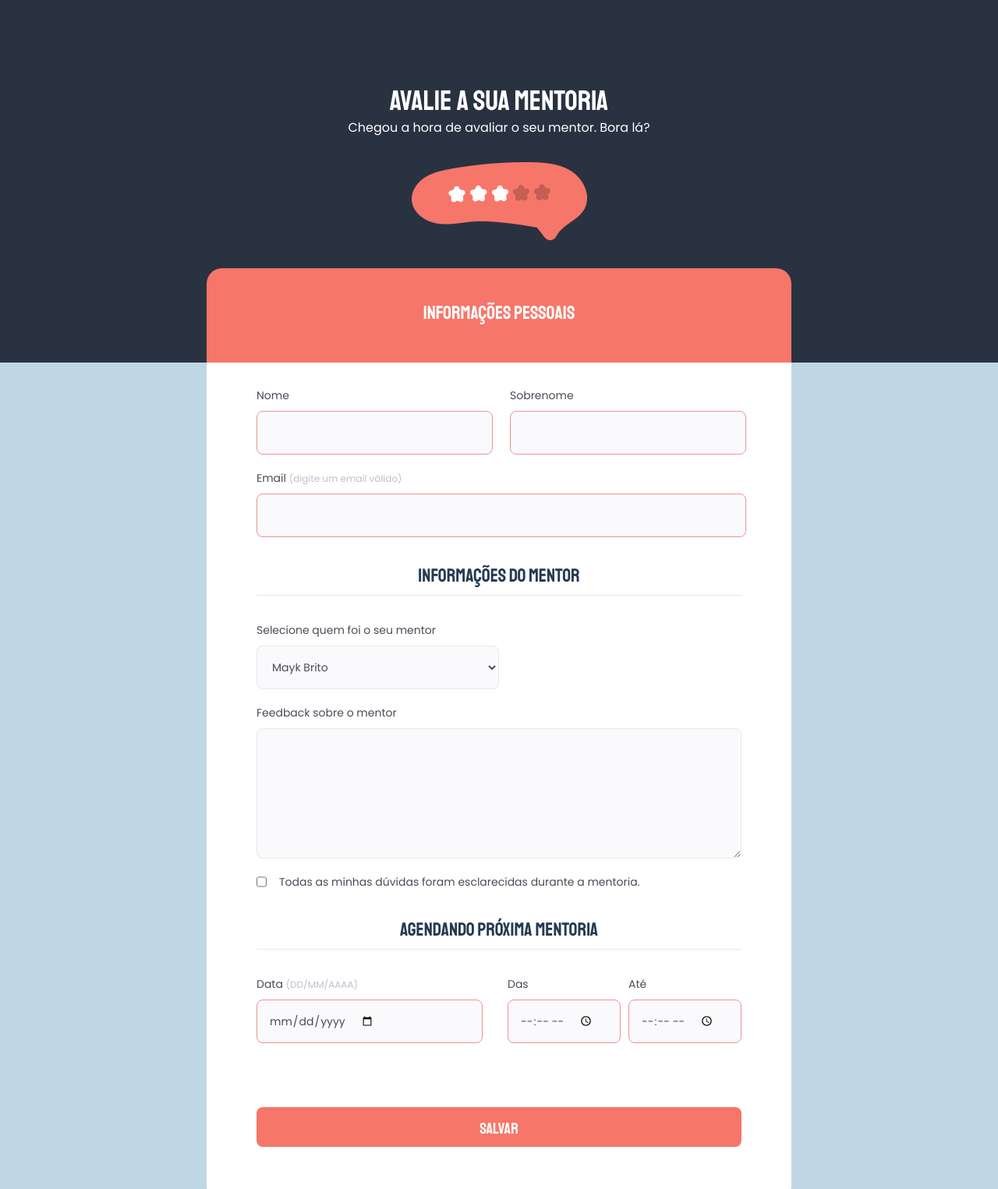
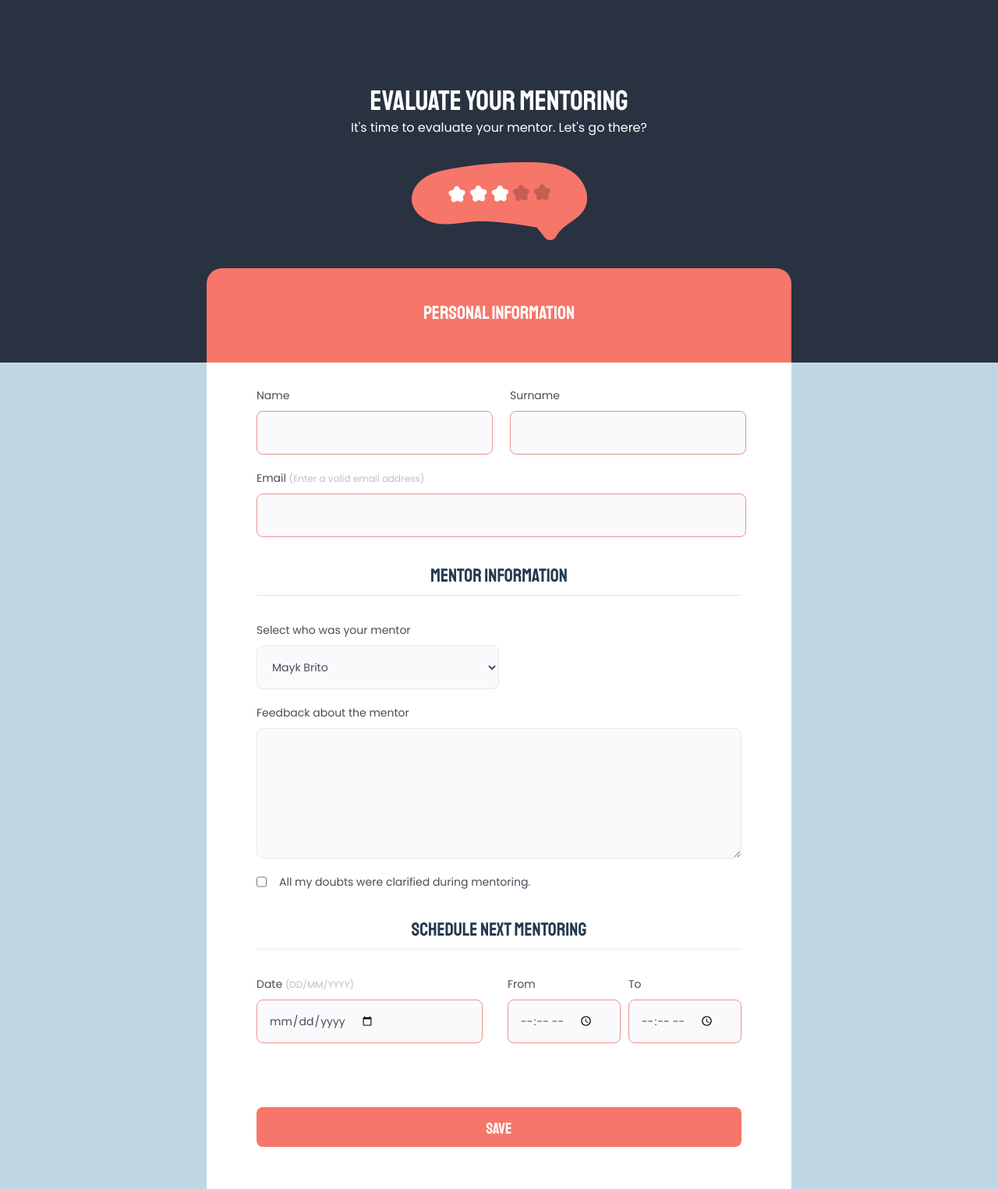
Before and after one commit to renato-albuquerque/projeto-06-explorer, a plain HTML site: page index.html in a window 1280 px wide. Shown: the top 1525 px of the page at 78% size. Drawn offline with Linux system fonts and the light colour scheme.

Commit message:
review html file - por. to eng.

```diff
--- a/index.html
+++ b/index.html
@@ -4,7 +4,7 @@
     <meta charset="UTF-8">
     <meta http-equiv="X-UA-Compatible" content="IE=edge">
     <meta name="viewport" content="width=device-width, initial-scale=1.0">
-    <title>Avalie a sua mentoria</title>
+
     <link rel="stylesheet" href="style.css">
     <link rel="shortcut icon" href="images/favicon.ico" type="image/x-icon">
 
@@ -12,78 +12,87 @@
     <link rel="preconnect" href="https://fonts.gstatic.com" crossorigin>
     <link href="https://fonts.googleapis.com/css2?family=Poppins&family=Staatliches&display=swap" rel="stylesheet">
 
+    <title>Evaluate your Mentoring</title>
 </head>
 <body>
     <div class="page">
         <header>
-            <h1>AVALIE A SUA MENTORIA</h1>
-            <p>Chegou a hora de avaliar o seu mentor. Bora lá?</p>
-            <img src="images/img1.png" alt="Balão de conversação na cor entre vermelho e laranja, com cinco estrelas dentro.">
+            <h1>EVALUATE YOUR MENTORING</h1>
+            <p>It's time to evaluate your mentor. Let's go there?</p>
+            <img src="images/img1.png" alt="Between red and orange speech bubble with five stars inside.">
         </header>
 
         <div class="top">
-            <h1>INFORMAÇÕES PESSOAIS</h1>
+            <h1>PERSONAL INFORMATION</h1>
         </div>
 
         <form>
             <fieldset>
                 <div class="flex1">
                     <div class="input-wrapper">
-                        <label for="event-name">Nome</label>
+                        <label for="event-name">Name</label>
                         <input type="text" id="event-name" required>
                     </div>
                     <div class="input-wrapper">
-                        <label for="event-name">Sobrenome</label>
+                        <label for="event-name">Surname</label>
                         <input type="text" id="event-name" required>
                     </div>
                 </div>
                 <div class="input-wrapper">
-                    <label for="event-email">Email <span>(digite um email válido)</span></label>
+                    <label for="event-email">Email <span>(Enter a valid email address)</span></label>
                     <input type="email" id="event-email" required>
                 </div>
             </fieldset>
 
             <fieldset>
-                <legend>INFORMAÇÕES DO MENTOR</legend>
+                <legend>MENTOR INFORMATION</legend>
                 <div class="input-wrapper">
-                    <label for="event-option">Selecione quem foi o seu mentor</label>
+                    <label for="event-option">Select who was your mentor</label>
                     <select id="event-option">
                         <option value="">Mayk Brito</option>
                         <option value="">Rodrigo Gonçalves</option>
                         <option value="">Diego Fernandes</option>
                         <option value="">Jakeliny Gracielly</option>
+                        <option value="">Gustavo Guanabara</option>
+                        <option value="">Matheus Battisti</option>
+                        <option value="">Roger Melo</option>
+                        <option value="">Edson Maia</option>
+                        <option value="">Rafaella Ballerini</option>
+                        <option value="">Adriana Saty</option>
+                        <option value="">Pedro Marins</option>
+                        <option value="">Henrique de Andrade</option>
                     </select>
                 </div>
 
                 <div class="input-wrapper">
-                    <label for="event-feedback">Feedback sobre o mentor</label>
+                    <label for="event-feedback">Feedback about the mentor</label>
                     <textarea id="event-feedback"></textarea>
                 </div>
                 <div class="checkbox-wrapper">
                     <input type="checkbox" id="event-check">
                     <label for="event-check"></label>
-                    <p>Todas as minhas dúvidas foram esclarecidas durante a mentoria.</p>
+                    <p>All my doubts were clarified during mentoring.</p>
                 </div>
             </fieldset>
 
             <fieldset>
-                <legend>AGENDANDO PRÓXIMA MENTORIA</legend>
+                <legend>SCHEDULE NEXT MENTORING</legend>
                 <div class="flex2">
                     <div class="input-wrapper">
-                        <label for="event-date">Data <span>(DD/MM/AAAA)</span></label>
+                        <label for="event-date">Date <span>(DD/MM/YYYY)</span></label>
                         <input type="date" id="event-date" required>
                     </div>
                     <div class="input-wrapper">
-                        <label for="event-time">Das</span></label>
+                        <label for="event-time">From</span></label>
                         <input type="time" id="event-time" required>
                     </div>
                     <div class="input-wrapper">
-                        <label for="event-time">Até</span></label>
+                        <label for="event-time">To</span></label>
                         <input type="time" id="event-time" required>
                     </div>
                 </div>
             </fieldset>
-            <input class="button" type="submit" value="SALVAR">
+            <input class="button" type="submit" value="SAVE">
         </form>
     </div>
 </body>
```
